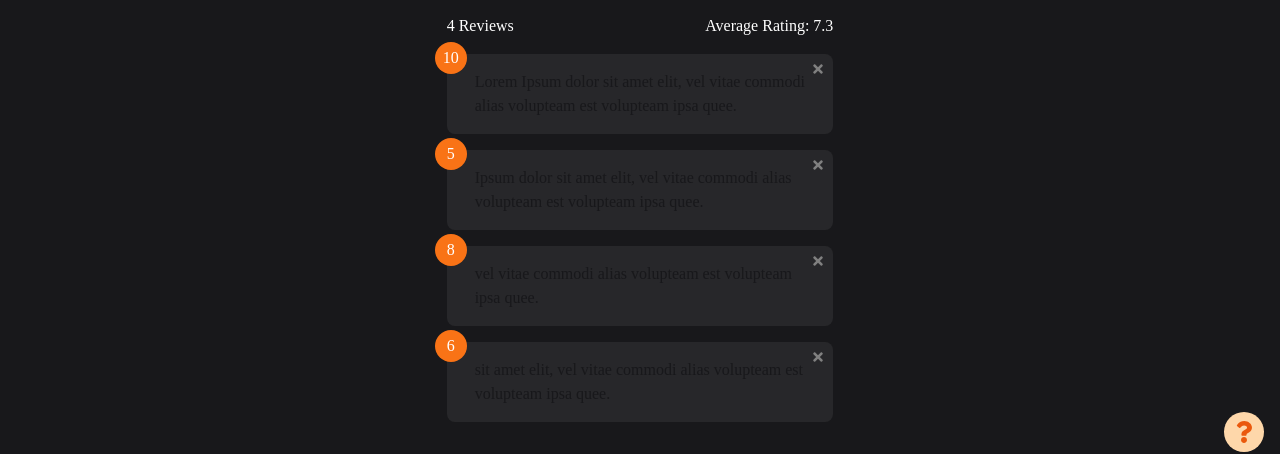
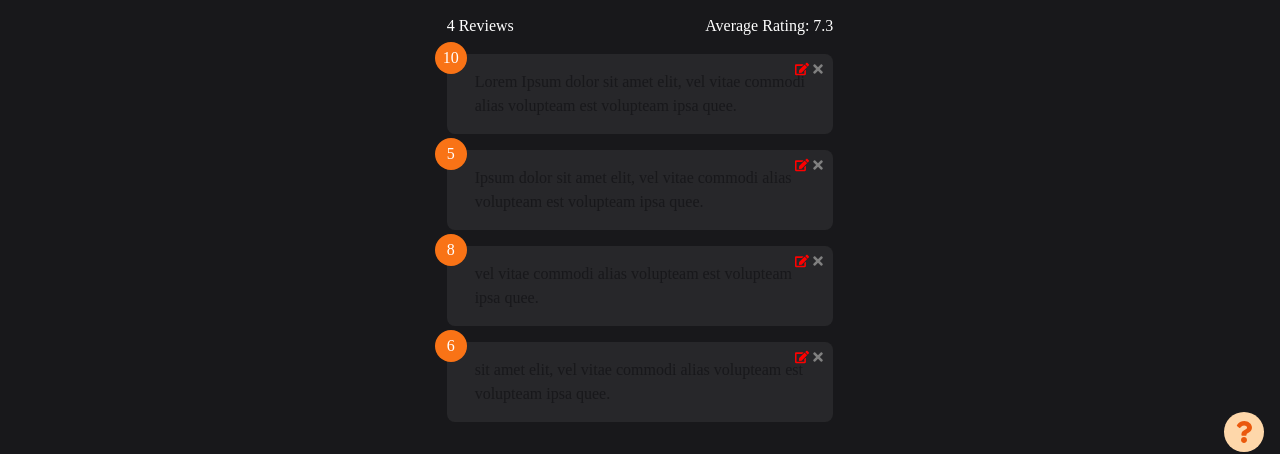
Before and after one commit to setykarimi/FeedBack, a React (Create React App) app: page / in a window 1280 px wide. Shown: the part 332-786 px from the top of the page. Built offline with nearby package versions, Linux system fonts and the light colour scheme.

Commit message:
Add editItem function

```diff
--- a/src/components/FeedbackItem.jsx
+++ b/src/components/FeedbackItem.jsx
@@ -1,11 +1,11 @@
-import { FaTimes } from 'react-icons/fa'
+import { FaTimes, FaEdit } from 'react-icons/fa'
 import PropTypes from 'prop-types';
 import Card from "./shared/Card";
 import { useFeedback } from '../context/FeedbackContext';
 
 const FeedbackItem = ({ item }) => {
 
-    const {deleteFeedback} = useFeedback()
+    const {deleteFeedback, editFeedback} = useFeedback()
 
     return (
         <Card reverse={true}>
@@ -14,6 +14,9 @@ const FeedbackItem = ({ item }) => {
             </div>
             <button onClick={() => deleteFeedback(item.id)} className='close absolute right-2 top-2 text-sm'>
                 <FaTimes color='gray'/>
+            </button>
+            <button onClick={() => editFeedback(item)} className='close absolute right-6 top-2 text-sm'>
+                <FaEdit color='red'/>
             </button>
             <div className="text-display px-3">
                 <p>{item.text}</p>
```
